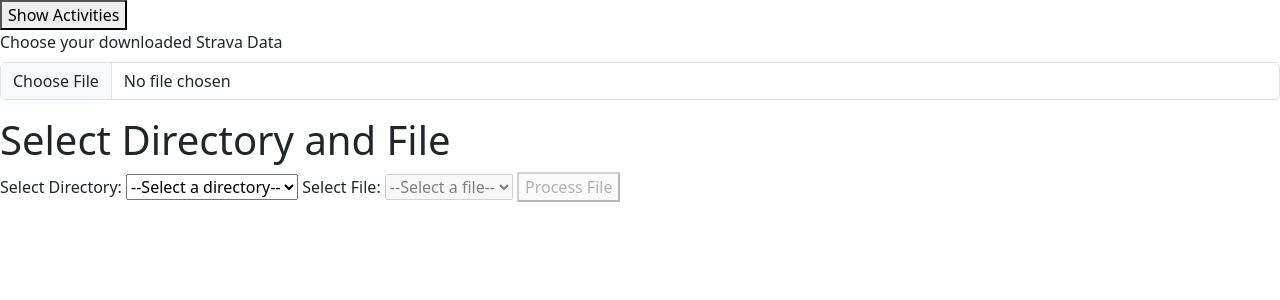
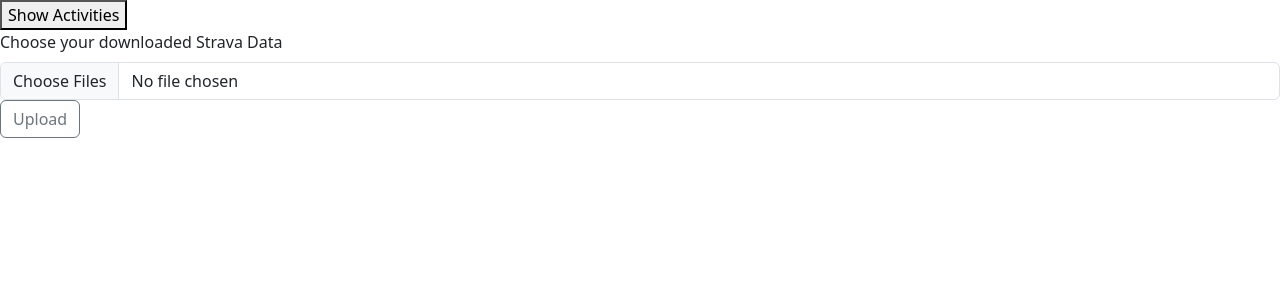
Before and after one commit to KColagiovanni/Strava_Activity, a Flask app: page / in a window 1280 px wide. Shown: the part 56-356 px from the top of the page. Run offline with Flask 3, Linux system fonts and the light colour scheme; some libraries are stand-ins or nearby versions.

Commit message:
Good progress towards having the file upload working.

```diff
--- a/app.py
+++ b/app.py
@@ -1,4 +1,4 @@
-from flask import Flask, render_template, request, jsonify
+from flask import Flask, render_template, request, jsonify, flash
 from flask_sqlalchemy import SQLAlchemy
 from sqlalchemy.sql.operators import ilike_op
 import datetime
@@ -7,12 +7,14 @@ import pandas as pd
 import plotly.express as px
 import plotly.graph_objs as go
 import os
+from database import Database
 
-BASE_DIR = '.'
+# BASE_DIR = '.'
 
 app = Flask(__name__)
 app.config['SQLALCHEMY_DATABASE_URI'] = 'sqlite:///strava_data.db'
 db = SQLAlchemy(app)
+app.secret_key = "123456"
 
 class Activity(db.Model):
 
@@ -74,11 +76,11 @@ def index():
 
     :return: Renders the index.html page.
     """
-    # List initial directories in BASE_DIR
-    directories = [d for d in os.listdir(BASE_DIR) if os.path.isdir(os.path.join(BASE_DIR, d))]
-    print(f'directories i: {directories}')
-    return render_template('index.html', directories=directories)
-    # return render_template('index.html')
+    # # List initial directories in BASE_DIR
+    # directories = [d for d in os.listdir(BASE_DIR) if os.path.isdir(os.path.join(BASE_DIR, d))]
+    # print(f'directories i: {directories}')
+    # return render_template('index.html', directories=directories)
+    return render_template('index.html')
 
 @app.route('/activities', methods=['POST', 'GET'])
 def activity():
@@ -463,31 +465,55 @@ def plot_data():
 
     return jsonify(graph_data=[trace.to_plotly_json() for trace in data], layout=layout.to_plotly_json())
 
-# Route to list files in the selected directory
-@app.route('/list_files', methods=['POST'])
-def list_files():
-    directory = request.json.get('directory')
-    dir_path = os.path.join(BASE_DIR, directory)
+# # Route to list files in the selected directory
+# @app.route('/list_files', methods=['POST'])
+# def list_files():
+#     directory = request.json.get('directory')
+#     dir_path = os.path.join(BASE_DIR, directory)
+#
+#     if os.path.isdir(dir_path):
+#         files = [f for f in os.listdir(dir_path) if os.path.isfile(os.path.join(dir_path, f))]
+#         return jsonify(files=files)
+#     return jsonify(error="Directory not found"), 400
+#
+# # Route to process the selected file
+# @app.route('/process_file', methods=['POST'])
+# def process_file():
+#     directory = request.json.get('directory')
+#     file_name = request.json.get('file')
+#     if file_name == 'activities.csv':
+#         file_path = os.path.join(BASE_DIR, directory, file_name)
+#
+#         if os.path.isfile(file_path):
+#             # Example file processing
+#             with open(file_path, 'r') as file:
+#                 content = file.read()
+#             return jsonify(content=content)  # Just returning file content as an example
+#         return jsonify(error="File not found"), 400
 
-    if os.path.isdir(dir_path):
-        files = [f for f in os.listdir(dir_path) if os.path.isfile(os.path.join(dir_path, f))]
-        return jsonify(files=files)
-    return jsonify(error="Directory not found"), 400
+# Route to handle the file upload
+@app.route('/upload', methods=['POST'])
+def upload_file():
 
-# Route to process the selected file
-@app.route('/process_file', methods=['POST'])
-def process_file():
-    directory = request.json.get('directory')
-    file_name = request.json.get('file')
-    if file_name == 'activities.csv':
-        file_path = os.path.join(BASE_DIR, directory, file_name)
+    print(f'request.files is: {request.files}')
 
-        if os.path.isfile(file_path):
-            # Example file processing
-            with open(file_path, 'r') as file:
-                content = file.read()
-            return jsonify(content=content)  # Just returning file content as an example
-        return jsonify(error="File not found"), 400
+    # Check if the POST request has the file part
+    if 'formFile' not in request.files:
+        return "No file part", 400
+
+    file = request.files['formFile']
+
+    # If the user does not select a file
+    if file.filename == '':
+        return "No selected file", 400
+
+    # Save the file
+    if file:
+        # file.save(os.path.join(app.config['UPLOAD_FOLDER'], file.filename))
+        for fn in file.filename:
+            print(f'feis: {fn}')
+        flash(f'File "{file.filename}" uploaded successfully!')
+        return f"File {file.filename} uploaded successfully!"
 
 if __name__ == '__main__':
     app.run(
--- a/templates/index.html
+++ b/templates/index.html
@@ -3,87 +3,102 @@
 {% block head %}{% endblock %}
 
 {% block body %}
-  <button onclick="window.location.href = 'activities';">Show Activities</button>
+    <button onclick="window.location.href = 'activities';">Show Activities</button>
 
-  <div class="mb-3">
-    <label for="formFile" class="form-label">Choose your downloaded Strava Data</label>
-    <input class="form-control" type="file" id="formFile"/>
-  </div>
+    <form action="{{ url_for('upload_file') }}" method="post" enctype="multipart/form-data">
+        <div class="mb-3">
+            <label for="formFile" class="form-label">Choose your downloaded Strava Data</label>
+            <input class="form-control" type="file" id="formFile" name="formFile" webkitdirectory multiple/>
+            <button class="btn btn-outline-secondary" type="submit">Upload</button>
+        </div>
+    </form>
 
-    <h1>Select Directory and File</h1>
+    <!-- Flash messages for feedback -->
+    {% with messages = get_flashed_messages() %}
+      {% if messages %}
+        <ul>
+          {% for message in messages %}
+            <li>{{ message }}</li>
+          {% endfor %}
+        </ul>
+      {% endif %}
+    {% endwith %}
+<!--    <h1>Select Directory and File</h1>-->
 
-    <!-- Directory selection -->
-    <label for="directorySelect">Select Directory:</label>
-    <select id="directorySelect">
-        <option value="">--Select a directory--</option>
-        {% for dir in directories %}
-            <option value="{{ dir }}">{{ dir }}</option>
-        {% endfor %}
-    </select>
+<!--    &lt;!&ndash; Directory selection &ndash;&gt;-->
+<!--    <label for="directorySelect">Select Directory:</label>-->
+<!--    <select id="directorySelect">-->
+<!--        <option value="">&#45;&#45;Select a directory&#45;&#45;</option>-->
+<!--        {% for dir in directories %}-->
+<!--            <option value="{{ dir }}">{{ dir }}</option>-->
+<!--        {% endfor %}-->
+<!--    </select>-->
 
-    <!-- File selection (populated based on selected directory) -->
-    <label for="fileSelect">Select File:</label>
-    <select id="fileSelect" disabled>
-        <option value="">--Select a file--</option>
-    </select>
+<!--    &lt;!&ndash; File selection (populated based on selected directory) &ndash;&gt;-->
+<!--    <label for="fileSelect">Select File:</label>-->
+<!--    <select id="fileSelect" disabled>-->
+<!--        <option value="">&#45;&#45;Select a file&#45;&#45;</option>-->
+<!--    </select>-->
 
-    <!-- Button to process selected file -->
-    <button id="processFileBtn" disabled>Process File</button>
+<!--    &lt;!&ndash; Button to process selected file &ndash;&gt;-->
+<!--    <button id="processFileBtn" disabled>Process File</button>-->
 
-    <!-- Display file content -->
-    <div id="fileContent"></div>
+<!--    &lt;!&ndash; Display file content &ndash;&gt;-->
+<!--    <div id="fileContent"></div>-->
 
-    <script>
-        // Listen for directory selection and fetch files in the selected directory
-        $('#directorySelect').on('change', function() {
-            const selectedDirectory = $(this).val();
+<!--    <script>-->
+<!--        // Listen for directory selection and fetch files in the selected directory-->
+<!--        $('#directorySelect').on('change', function() {-->
+<!--            const selectedDirectory = $(this).val();-->
 
-            if (selectedDirectory) {
-                $.ajax({
-                    url: '/list_files',
-                    type: 'POST',
-                    contentType: 'application/json',
-                    data: JSON.stringify({ directory: selectedDirectory }),
-                    success: function(data) {
-                        $('#fileSelect').empty().append('<option value="">--Select a file--</option>');
-                        if (data.files) {
-                            data.files.forEach(file => {
-                                $('#fileSelect').append(`<option value="${file}">${file}</option>`);
-                            });
-                            $('#fileSelect').prop('disabled', false);
-                        }
-                    },
-                    error: function() {
-                        alert("Error loading files in directory.");
-                    }
-                });
-            } else {
-                $('#fileSelect').prop('disabled', true).empty().append('<option value="">--Select a file--</option>');
-            }
-        });
+<!--            if (selectedDirectory) {-->
+<!--                $.ajax({-->
+<!--                    url: '/list_files',-->
+<!--                    type: 'POST',-->
+<!--                    contentType: 'application/json',-->
+<!--                    data: JSON.stringify({ directory: selectedDirectory }),-->
+<!--                    success: function(data) {-->
+<!--                        $('#fileSelect').empty().append('<option value="">&#45;&#45;Select a file&#45;&#45;</option>');-->
+<!--                        if (data.files) {-->
+<!--                            data.files.forEach(file => {-->
+<!--                                $('#fileSelect').append(`<option value="${file}">${file}</option>`);-->
+<!--                            });-->
+<!--                            $('#fileSelect').prop('disabled', false);-->
+<!--                        }-->
+<!--                    },-->
+<!--                    error: function() {-->
+<!--                        alert("Error loading files in directory.");-->
+<!--                    }-->
+<!--                });-->
+<!--            } else {-->
+<!--                $('#fileSelect').prop('disabled', true).empty().append('<option value="">&#45;&#45;Select a file&#45;&#45;</option>');-->
+<!--            }-->
+<!--        });-->
 
-        // Enable process button based on file selection
-        $('#fileSelect').on('change', function() {
-            $('#processFileBtn').prop('disabled', !$(this).val());
-        });
+<!--        // Enable process button based on file selection-->
+<!--&lt;!&ndash;        $('#fileSelect').on('change', function() {&ndash;&gt;-->
+<!--        $('#formFile').on('change', function() {-->
+<!--            $('#processFileBtn').prop('disabled', !$(this).val());-->
+<!--        });-->
 
-        // Process selected file and display content
-        $('#processFileBtn').on('click', function() {
-            const selectedDirectory = $('#directorySelect').val();
-            const selectedFile = $('#fileSelect').val();
+<!--        // Process selected file and display content-->
+<!--        $('#processFileBtn').on('click', function() {-->
+<!--            const selectedDirectory = $('#directorySelect').val();-->
+<!--&lt;!&ndash;            const selectedFile = $('#fileSelect').val();&ndash;&gt;-->
+<!--            const selectedFile = $('#formFile').val();-->
 
-            $.ajax({
-                url: '/process_file',
-                type: 'POST',
-                contentType: 'application/json',
-                data: JSON.stringify({ directory: selectedDirectory, file: selectedFile }),
-                success: function(data) {
-                    $('#fileContent').html(`<h3>File Content:</h3><pre>${data.content}</pre>`);
-                },
-                error: function() {
-                    alert("Error processing file.");
-                }
-            });
-        });
-    </script>
+<!--            $.ajax({-->
+<!--                url: '/process_file',-->
+<!--                type: 'POST',-->
+<!--                contentType: 'application/json',-->
+<!--                data: JSON.stringify({ directory: selectedDirectory, file: selectedFile }),-->
+<!--                success: function(data) {-->
+<!--                    $('#fileContent').html(`<h3>File Content:</h3><pre>${data.content}</pre>`);-->
+<!--                },-->
+<!--                error: function() {-->
+<!--                    alert("Error processing file.");-->
+<!--                }-->
+<!--            });-->
+<!--        });-->
+<!--    </script>-->
 {% endblock %}
```
Also changed, not shown: database.py (+8 -14 lines).
